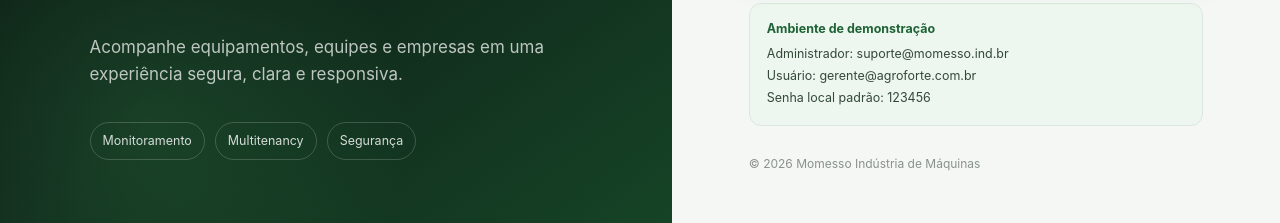
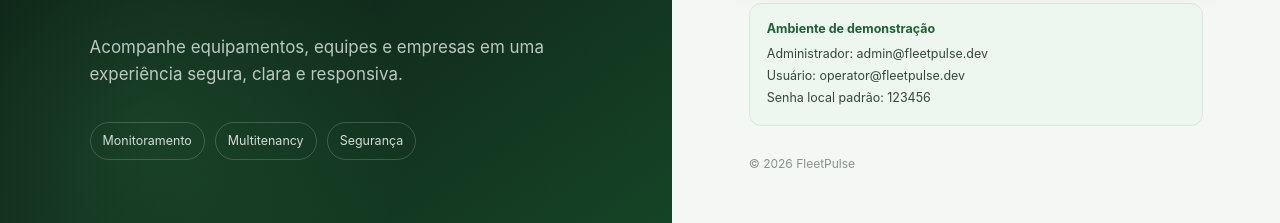
Before and after one commit to samuelhfdias-prog/FleetPulse, an Angular app in the folder Front-end/: page /login in a window 1280 px wide. Shown: the part 565-788 px from the top of the page. Built offline with nearby package versions, Linux system fonts and the light colour scheme.

Commit message:
Atualiza branding para FleetPulse: Front-end/src/app/components/login/login.component.html

```diff
--- a/Front-end/src/app/components/login/login.component.html
+++ b/Front-end/src/app/components/login/login.component.html
@@ -1,7 +1,7 @@
 <main class="login-page">
   <section class="brand-panel" aria-labelledby="brand-title">
     <div class="brand-content">
-      <img src="assets/Logo Momesso.png" alt="Momesso" class="brand-logo" />
+      <img src="assets/Logo Momesso.png" alt="FleetPulse" class="brand-logo" />
       <p class="eyebrow">Gestão industrial integrada</p>
       <h1 id="brand-title">Seu parque de máquinas, sob controle.</h1>
       <p class="brand-copy">
@@ -18,7 +18,7 @@
   <section class="access-panel" aria-labelledby="login-title">
     <div class="login-card">
       <div class="mobile-logo">
-        <img src="assets/Logo Momesso.png" alt="Momesso" />
+        <img src="assets/Logo Momesso.png" alt="FleetPulse" />
       </div>
       <p class="eyebrow">Área restrita</p>
       <h2 id="login-title">Acesse sua conta</h2>
@@ -81,12 +81,12 @@
 
       <aside class="demo-section" *ngIf="!isProduction" aria-label="Acessos de demonstração">
         <strong>Ambiente de demonstração</strong>
-        <p>Administrador: suporte@momesso.ind.br</p>
-        <p>Usuário: gerente@agroforte.com.br</p>
+        <p>Administrador: admin@fleetpulse.dev</p>
+        <p>Usuário: operator@fleetpulse.dev</p>
         <p>Senha local padrão: 123456</p>
       </aside>
 
-      <footer class="login-footer">© 2026 Momesso Indústria de Máquinas</footer>
+      <footer class="login-footer">© 2026 FleetPulse</footer>
     </div>
   </section>
 </main>
```
